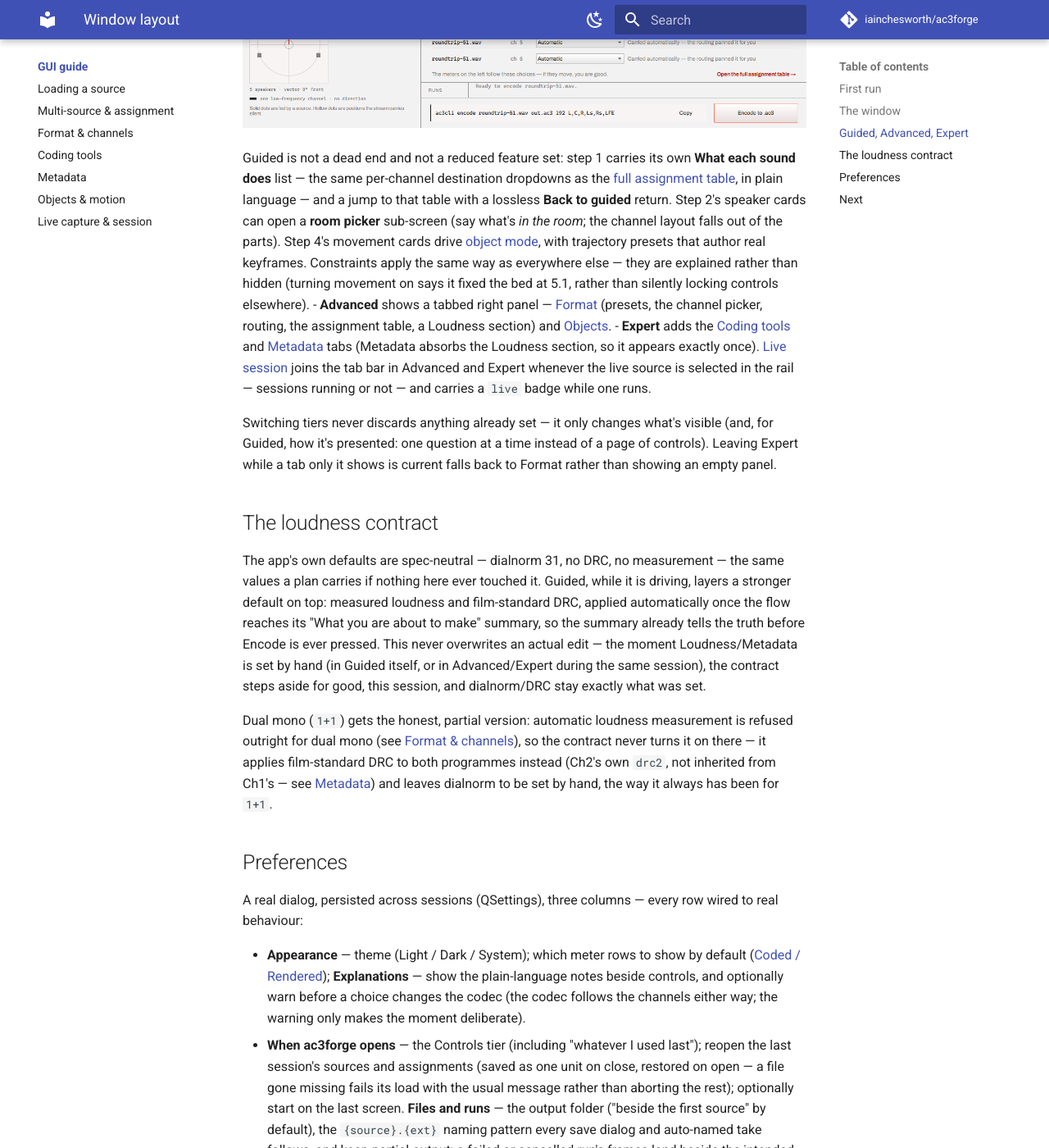
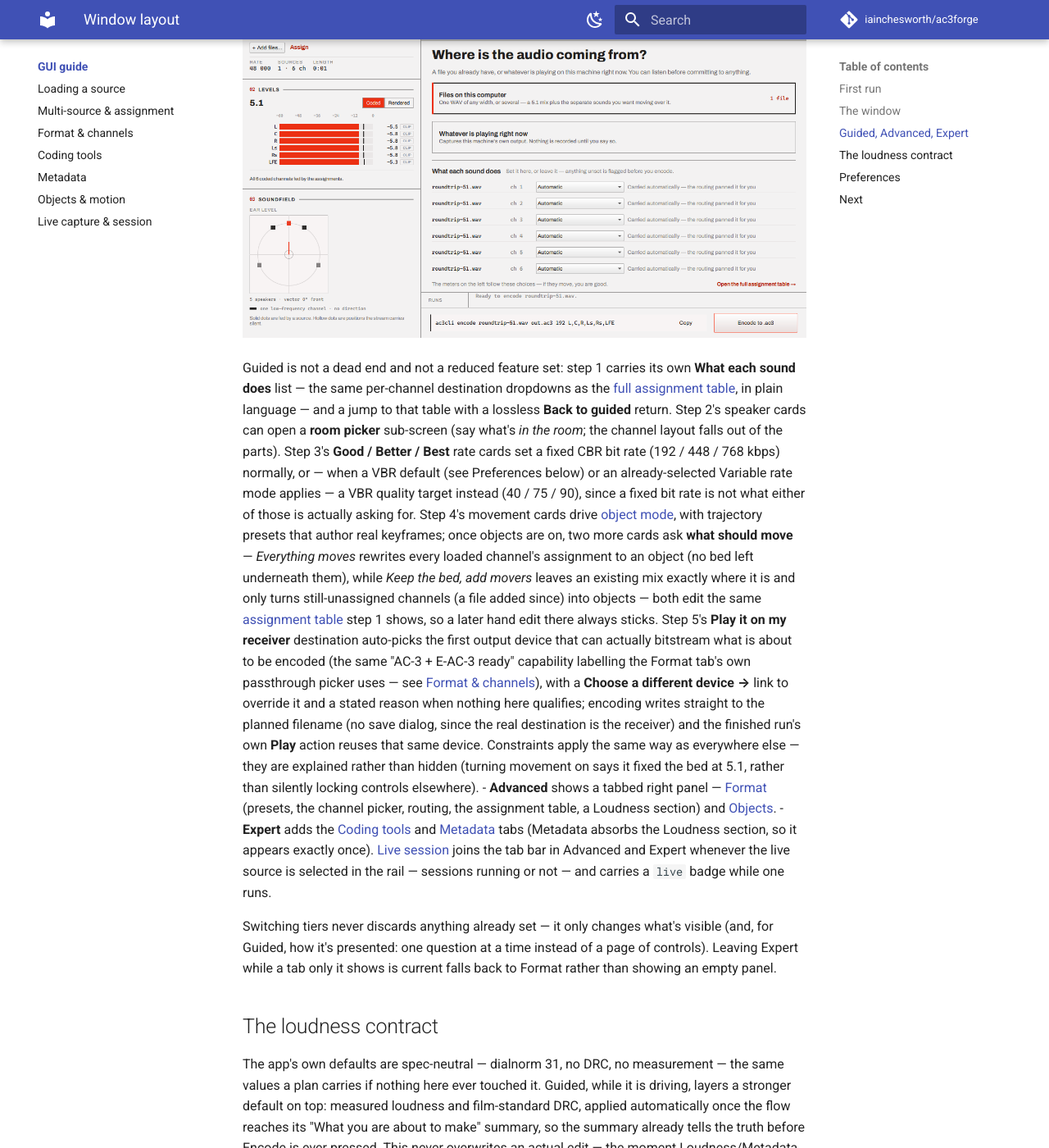
Before and after one commit to iainchesworth/ac3forge, an MkDocs documentation site: the page built from docs/gui/index.md, in a window 1280 px wide and 1400 px high, scrolled down 3041 px. Shown: the whole window at 82% size. Built offline with MkDocs 1.6.1 and Material for MkDocs 9.7.7, drawn with Linux system fonts in a browser that asks for light colours; comment, search, counter and statistics services are not loaded; some of the changed text lies outside the part shown.

Commit message:
docs: document guided polish, run strip Play/details and Preferences defaults
Covers the run strip's per-run Play/details popover and its persisted
history, Guided's what-should-move cards, the VBR-quality quality-card
mapping, the amp destination's auto-pick, and Preferences' apply-on-save
contract.

```diff
--- a/docs/gui/index.md
+++ b/docs/gui/index.md
@@ -47,10 +47,21 @@
   own grammar, AC-3's bare `couple`, quoting where names carry spaces; a live source renders the
   `live` subcommand, and a Matroska container is honestly *two* commands (`… && ac3cli mkv …`),
   because pasting one would write a raw elementary stream into a file named `.mkv`. Finished
-  chips carry **Show in folder**; failed and cancelled chips say which they are with a frame
-  count and a distinct square; a failure's banner names the cause first and offers **Choose
-  another device** / **Retry as file**; and a refusal that never opened a run (an incomplete
-  assignment, the sixteen-object cap) lands in the same banner instead of only a status line.
+  chips carry **Show in folder** and **Play** — sends that run's own output to a receiver over the
+  same IEC 61937 passthrough path the Format tab's own Passthrough section uses (see [Format &
+  channels](format-and-channels.md#loudness-and-passthrough)), greyed out when no device here can
+  bitstream what that particular run actually produced. A run encoded through Guided's **Play it on
+  my receiver** destination (step 5) carries the device Guided already auto-picked along with it, so
+  its Play needs no fresh device pick. **Clicking a chip** (anywhere but its buttons) opens that
+  run's own details popover — status, rate, duration, size, frame count, the failure text if it
+  failed, and the exact `ac3cli` command line as it stood *when that run started*, snapshotted
+  rather than read live, so an old chip's popover still shows what actually ran even after the
+  command bar above has since moved on. Failed and cancelled chips also say which they are, in the
+  chip text itself, with a frame count and a distinct square; a failure's banner names the cause
+  first and offers **Choose another device** / **Retry as file**; and a refusal that never opened a
+  run (an incomplete assignment, the sixteen-object cap) lands in the same banner instead of only a
+  status line. The strip's last thirty finished runs persist across a restart, restored alongside
+  the "reopen the last session's sources" preference below.
 
 ## Guided, Advanced, Expert
 
@@ -66,11 +77,25 @@
   sound does** list — the same per-channel destination dropdowns as the
   [full assignment table](source-assignment.md), in plain language — and a jump to that table
   with a lossless **Back to guided** return. Step 2's speaker cards can open a **room picker**
-  sub-screen (say what's *in the room*; the channel layout falls out of the parts). Step 4's
-  movement cards drive [object mode](objects-and-motion.md), with trajectory presets that author
-  real keyframes. Constraints apply the same way as everywhere else — they are explained rather
-  than hidden (turning movement on says it fixed the bed at 5.1, rather than silently locking
-  controls elsewhere).
+  sub-screen (say what's *in the room*; the channel layout falls out of the parts). Step 3's
+  **Good / Better / Best** rate cards set a fixed CBR bit rate (192 / 448 / 768 kbps) normally, or
+  — when a VBR default (see Preferences below) or an already-selected Variable rate mode applies —
+  a VBR quality target instead (40 / 75 / 90), since a fixed bit rate is not what either of those
+  is actually asking for. Step 4's movement cards drive [object mode](objects-and-motion.md), with
+  trajectory presets that author real keyframes; once objects are on, two more cards ask **what
+  should move** — *Everything moves* rewrites every loaded channel's assignment to an object (no
+  bed left underneath them), while *Keep the bed, add movers* leaves an existing mix exactly where
+  it is and only turns still-unassigned channels (a file added since) into objects — both edit the
+  same [assignment table](source-assignment.md) step 1 shows, so a later hand edit there always
+  sticks. Step 5's **Play it on my receiver** destination auto-picks the first output device that
+  can actually bitstream what is about to be encoded (the same "AC-3 + E-AC-3 ready" capability
+  labelling the Format tab's own passthrough picker uses — see [Format &
+  channels](format-and-channels.md#loudness-and-passthrough)), with a **Choose a different
+  device →** link to override it and a stated reason when nothing here qualifies; encoding writes
+  straight to the planned filename (no save dialog, since the real destination is the receiver) and
+  the finished run's own **Play** action reuses that same device. Constraints apply the same way as
+  everywhere else — they are explained rather than hidden (turning movement on says it fixed the
+  bed at 5.1, rather than silently locking controls elsewhere).
 - **Advanced** shows a tabbed right panel — [Format](format-and-channels.md) (presets, the
   channel picker, routing, the assignment table, a Loudness section) and
   [Objects](objects-and-motion.md).
@@ -118,6 +143,12 @@
 - **Defaults for a new encode** — container, rate mode, bit rate, VBR quality, DRC profile,
   measure loudness. The codec is deliberately **not** a default — it follows the channels (see
   [Format & channels](format-and-channels.md)), and a stale default would contradict that.
+  Clicking **Save** applies a changed default to whichever of these fields nothing has explicitly
+  touched *this session* yet — the same contract [the loudness contract](#the-loudness-contract)
+  already gives DRC profile and measure loudness, generalised to container/rate mode/bit
+  rate/VBR quality too. An edit made before Save is never clobbered by it: touch a field once (in
+  Guided, Advanced or Expert, any of them count) and Preferences stops overwriting it for the rest
+  of the session, exactly as the loudness contract already promises for Loudness/Metadata.
   **Capture** — start monitoring as soon as a device is chosen, and whether Record asks for a
   filename or writes straight to the output folder under a timestamped take name. **Command
   line** — keep the `ac3cli` line visible.
```
Also changed, not shown: docs/gui/format-and-channels.md (+6 -0 lines), docs/gui/objects-and-motion.md (+7 -0 lines).
